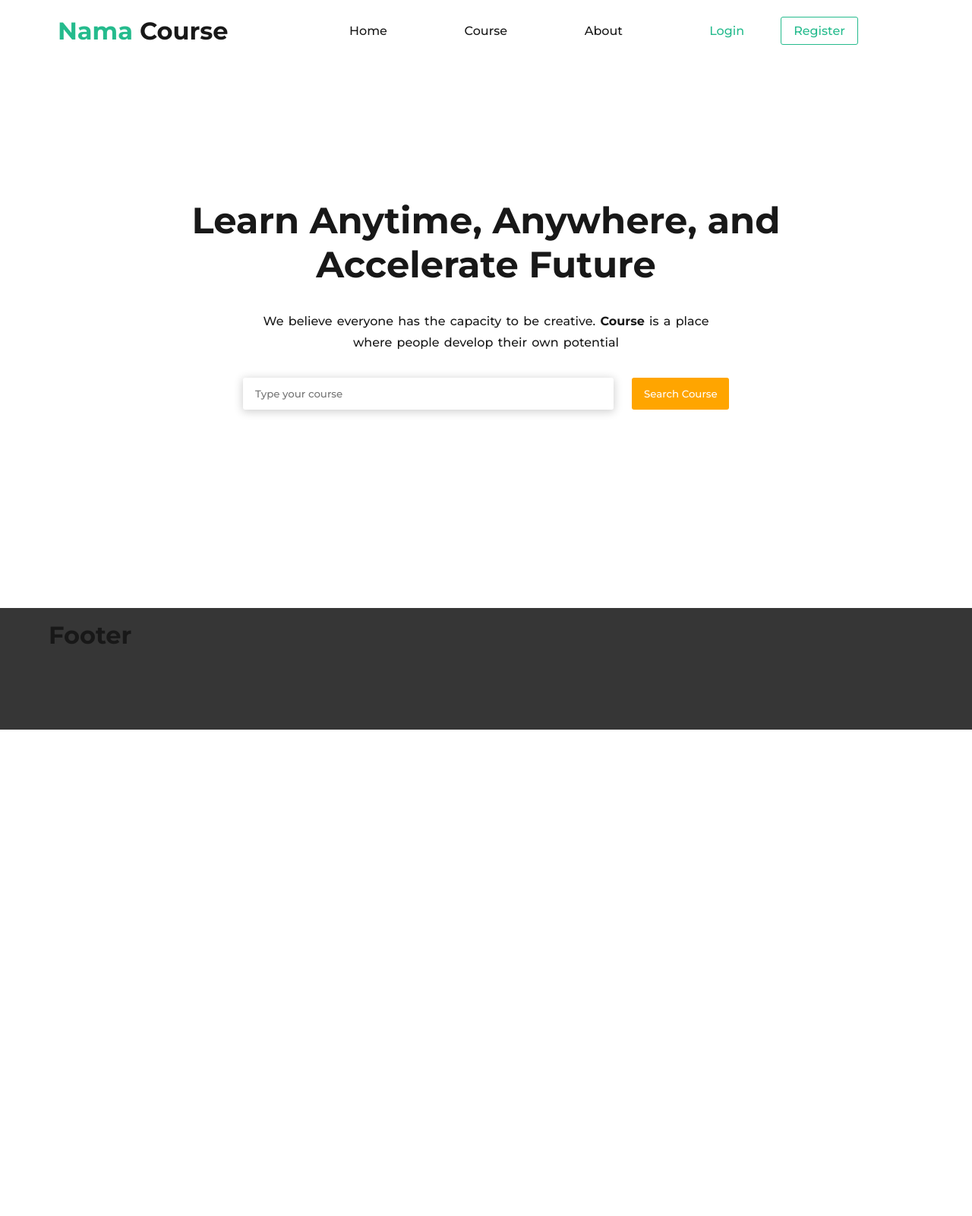
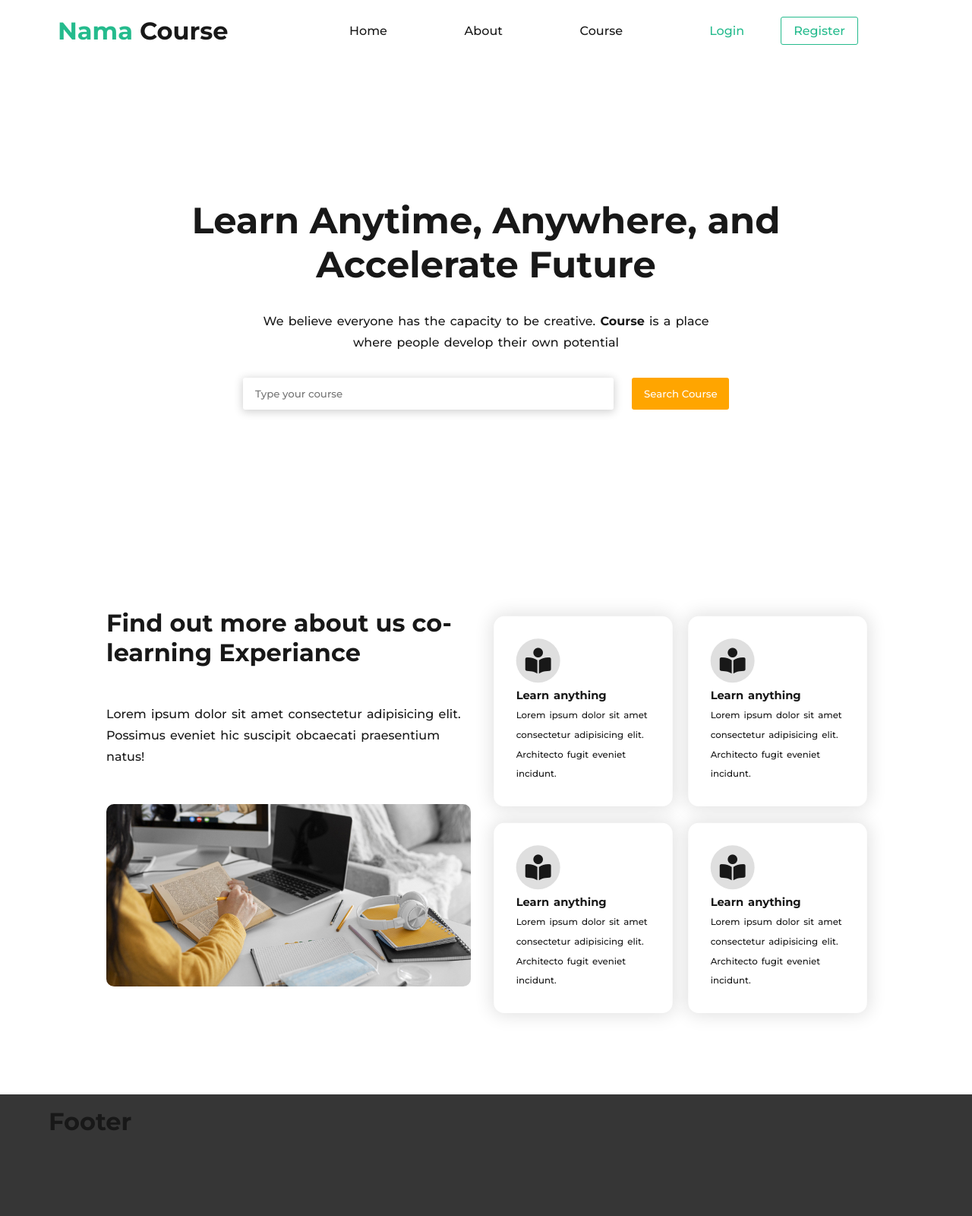
Before and after one commit to Gosman-santoso/course, a PHP site: page / in a window 1280 px wide. Shown: the whole page at 76% size. Before the commit the page ends 960 px from the top, so only its background shows below. Run offline with PHP 8.4, Linux system fonts and the light colour scheme; some libraries are stand-ins or nearby versions.

Commit message:
add about section

```diff
--- /dev/null
+++ b/component/landing/about.php
@@ -0,0 +1,24 @@
+<div class="about-section">
+  <div class="about row">
+    <div class="col-12 col-md-6 col-lg-6 d-flex flex-column">
+      <h1 class="lengthLg1">
+        Find out more about us co-learning Experiance
+      </h1>
+      <p class="lengthMd1" style="margin-top: 3em; margin-bottom: 3em;">Lorem ipsum dolor sit amet consectetur adipisicing elit. Possimus eveniet hic suscipit obcaecati praesentium natus!</p>
+      <div class="box-image d-flex align-items-center justify-content-center">
+        <img src="public/img/close-up-student-reading-book.jpg" alt="">
+      </div>
+    </div>
+    <div class="col-12 col-md-6 col-lg-6">
+      <div class="row">
+        <?php for ($i = 1; $i <= 4; $i++) : ?>
+          <div class="col-6 d-flex flex-column justify-content-between card">
+            <i class="fas fa-book-reader card-logo align-self-start"></i>
+            <p class="lengthMd1 font-bold">Learn anything</p>
+            <p style="font-size: 0.8rem;">Lorem ipsum dolor sit amet consectetur adipisicing elit. Architecto fugit eveniet incidunt.</p>
+          </div>
+        <?php endfor; ?>
+      </div>
+    </div>
+  </div>
+</div>
--- a/component/navbar.php
+++ b/component/navbar.php
@@ -3,8 +3,8 @@
     <h1 class="col-4"><span class="color-primary">Nama</span> Course</h1>
     <ul class="col-4 d-flex align-items-center justify-content-between list-style-none">
       <li><a href="" class="text-decoration-none">Home</a></li>
+      <li><a href="" class="text-decoration-none">About</a></li>
       <li><a href="" class="text-decoration-none">Course</a></li>
-      <li><a href="" class="text-decoration-none">About</a></li>
     </ul>
     <div class="col-4 d-flex align-items-center justify-content-center login-register">
       <a href="#" class="color-primary text-decoration-none">Login</a>
--- a/component/script.php
+++ b/component/script.php
@@ -1 +1,3 @@
+<script src="https://code.jquery.com/jquery-3.6.0.slim.min.js" integrity="sha256-u7e5khyithlIdTpu22PHhENmPcRdFiHRjhAuHcs05RI=" crossorigin="anonymous"></script>
+<script src="https://kit.fontawesome.com/7871caf027.js" crossorigin="anonymous"></script>
 <script src="public/javascript/script.js"></script>
--- a/index.php
+++ b/index.php
@@ -10,7 +10,7 @@
   <!-- hero -->
   <?php include_once('component/landing/hero.php'); ?>
   <!-- about -->
-  <?php include_once('component/landing/hero.php'); ?>
+  <?php include_once('component/landing/about.php'); ?>
 
   <!-- script -->
   <?php include_once('component/script.php'); ?>
--- a/public/javascript/script.js
+++ b/public/javascript/script.js
@@ -0,0 +1,6 @@
+$(function() {
+  $(document).scroll(function() {
+    var $nav = $(".navbar-section");
+    $nav.toggleClass("scrolled", $(this).scrollTop() > $nav.height());
+  });
+});
--- a/public/style/component.css
+++ b/public/style/component.css
@@ -4,6 +4,10 @@
   padding: 0.5em 0;
   position: fixed;
   top: 0;
+  z-index: 99;
+  background: white;
+  -webkit-transition: 0.3s;
+  transition: 0.3s;
 }
 
 .navbar-section .navbar {
@@ -37,6 +41,12 @@
 .navbar-section .navbar .login-register .border-button:hover {
   background: #25bb8d;
   color: white;
+}
+
+.navbar-section.scrolled {
+  height: 4em;
+  -webkit-box-shadow: 0 5px 5px -3px #eaeaea;
+          box-shadow: 0 5px 5px -3px #eaeaea;
 }
 
 .hero-section {
@@ -99,6 +109,67 @@
   border-radius: 3px;
 }
 
+.about-section {
+  width: 100%;
+}
+
+.about-section .about {
+  width: 80%;
+  min-height: 80vh;
+  margin: auto;
+  padding-bottom: 5em;
+}
+
+.about-section .about p {
+  line-height: 28px;
+  word-spacing: 2px;
+}
+
+.about-section .about .box-image {
+  width: 30em;
+  height: 15em;
+  overflow: hidden;
+  border-radius: 10px;
+}
+
+.about-section .about .box-image img {
+  width: 100%;
+}
+
+.about-section .about .card {
+  padding: 2rem;
+  -webkit-transform: scale(0.92);
+          transform: scale(0.92);
+  border-radius: 15px;
+  -webkit-transition: 0.3s;
+  transition: 0.3s;
+  -webkit-box-shadow: 0px 0px 26px 3px #e0e0e0;
+          box-shadow: 0px 0px 26px 3px #e0e0e0;
+}
+
+.about-section .about .card .card-logo {
+  margin-bottom: 5px;
+  font-size: 2.3rem;
+  border-radius: 50%;
+  padding: 13px;
+  background: #dfdfdf;
+  -ms-flex-item-align: start;
+      align-self: flex-start;
+}
+
+.about-section .about .card:hover {
+  background-color: #25bb8d;
+}
+
+.about-section .about .card:hover .card-logo {
+  color: #25bb8d;
+  background-color: white;
+}
+
+.about-section .about .card:hover p {
+  color: white;
+}
+
 .footer-section {
   width: 100%;
   height: 10em;
--- a/public/style/component.scss
+++ b/public/style/component.scss
@@ -6,6 +6,9 @@ $primary-color: #25bb8d;
   padding: 0.5em 0;
   position: fixed;
   top: 0;
+  z-index: 99;
+  background: white;
+  transition: 0.3s;
 
   .navbar {
     width: 90%;
@@ -39,6 +42,11 @@ $primary-color: #25bb8d;
       }
     }
   }
+}
+
+.navbar-section.scrolled {
+  height: 4em;
+  box-shadow: 0 5px 5px -3px #eaeaea;
 }
 
 .hero-section {
@@ -98,6 +106,63 @@ $primary-color: #25bb8d;
   }
 }
 
+.about-section {
+  width: 100%;
+
+  .about {
+    width: 80%;
+    min-height: 80vh;
+    margin: auto;
+    padding-bottom: 5em;
+
+    p {
+      line-height: 28px;
+      word-spacing: 2px;
+    }
+
+    .box-image {
+      width: 30em;
+      height: 15em;
+      overflow: hidden;
+      border-radius: 10px;
+
+      img {
+        width: 100%;
+      }
+    }
+
+    .card {
+      padding: 2rem;
+      transform: scale(0.92);
+      border-radius: 15px;
+      transition: 0.3s;
+      box-shadow: 0px 0px 26px 3px #e0e0e0;
+
+      .card-logo {
+        margin-bottom: 5px;
+        font-size: 2.3rem;
+        border-radius: 50%;
+        padding: 13px;
+        background: rgb(223, 223, 223);
+        align-self: flex-start;
+      }
+    }
+
+    .card:hover {
+      background-color: $primary-color;
+
+      .card-logo {
+        color: $primary-color;
+        background-color: white;
+      }
+
+      p {
+        color: white;
+      }
+    }
+  }
+}
+
 .footer-section {
   width: 100%;
   height: 10em;
--- a/public/style/global.css
+++ b/public/style/global.css
@@ -6,11 +6,22 @@ html {
           box-sizing: border-box;
   color: #181818;
   font-family: "Montserrat", sans-serif;
+  scroll-behavior: smooth;
 }
 
 body {
   min-height: 100vh;
   position: relative;
+}
+
+::-moz-selection {
+  color: whitesmoke;
+  background: #25bb8d;
+}
+
+::selection {
+  color: whitesmoke;
+  background: #25bb8d;
 }
 
 .w-100 {
@@ -124,6 +135,22 @@ body {
   -webkit-box-align: end;
       -ms-flex-align: end;
           align-items: flex-end;
+}
+
+.align-self-center {
+  -ms-flex-item-align: center;
+      -ms-grid-row-align: center;
+      align-self: center;
+}
+
+.align-self-start {
+  -ms-flex-item-align: start;
+      align-self: flex-start;
+}
+
+.align-self-end {
+  -ms-flex-item-align: end;
+      align-self: flex-end;
 }
 
 .row {
--- a/public/style/global.scss
+++ b/public/style/global.scss
@@ -7,11 +7,17 @@ html {
   box-sizing: border-box;
   color: rgb(24, 24, 24);
   font-family: "Montserrat", sans-serif;
+  scroll-behavior: smooth;
 }
 
 body {
   min-height: 100vh;
   position: relative;
+}
+
+::selection {
+  color: whitesmoke;
+  background: $primary-color;
 }
 
 .w-100 {
@@ -108,6 +114,18 @@ body {
 
 .align-items-end {
   align-items: flex-end;
+}
+
+.align-self-center {
+  align-self: center;
+}
+
+.align-self-start {
+  align-self: flex-start;
+}
+
+.align-self-end {
+  align-self: flex-end;
 }
 
 .row {
```
Also changed, not shown: public/img/close-up-student-reading-book.jpg (added), public/img/side-view-school-boy-yellow-shirt-taking-virtual-classes.jpg (added), 2 other files.
